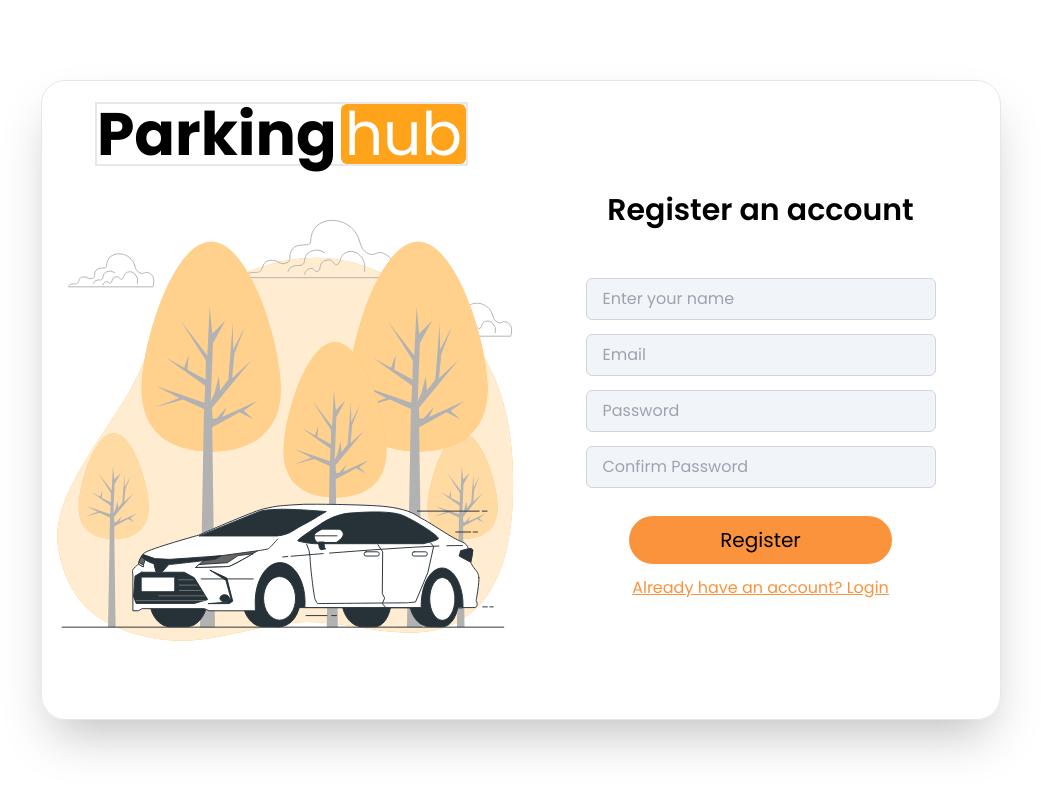
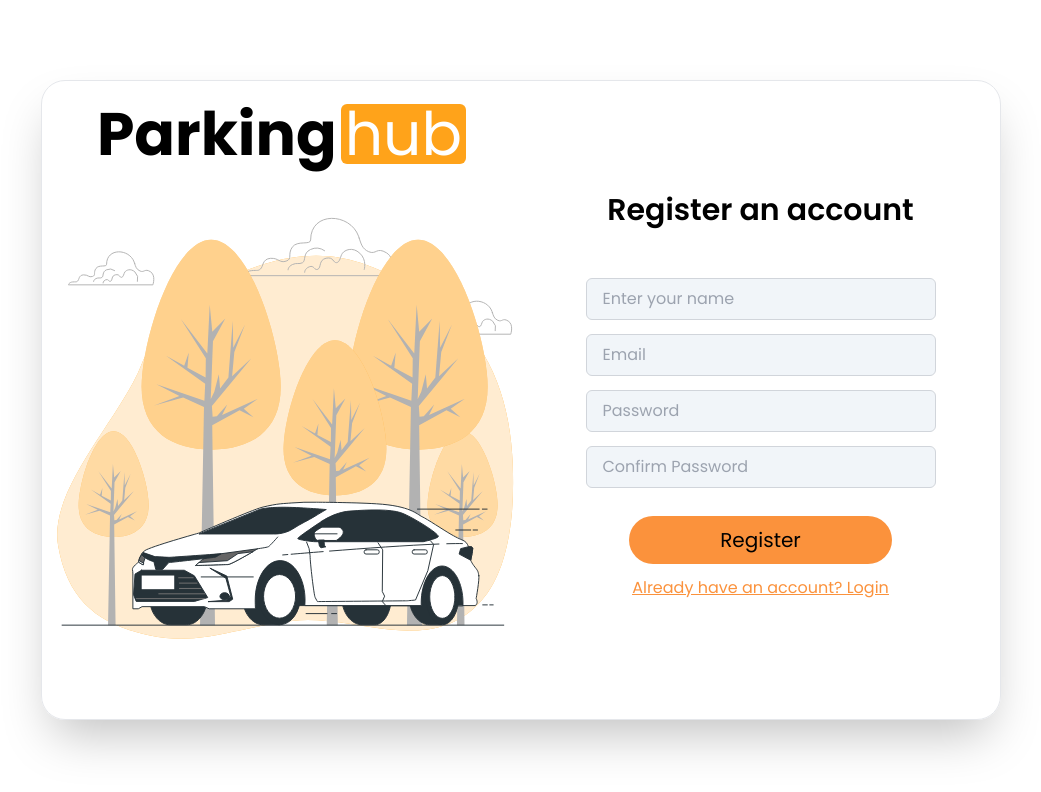
Before and after one commit to AG-2002/frontend-parkinghub, a React (Create React App) app: page /signup in a window 1280 px wide. Shown: the top 792 px of the page, without its empty margins (119-1160 px from the left). Built offline with nearby package versions, Linux system fonts and the light colour scheme.

Commit message:
remove border

```diff
--- a/src/components/Forms/RegistrationForm.js
+++ b/src/components/Forms/RegistrationForm.js
@@ -40,7 +40,7 @@ function RegistrationForm() {
     <div className="flex items-center justify-center h-screen ">
       <div className="flex flex-col items-center justify-center w-full h-full border shadow-2xl lg:w-3/4 md:flex-row md:rounded-3xl lg:h-4/5 ">
         <div className="flex flex-col items-center justify-center md:w-1/2 md:h-full rounded-l-3xl ">
-          <Logo className="text-4xl border-2 md:text-5xl lg:text-6xl" />
+          <Logo className="text-4xl md:text-5xl lg:text-6xl" />
           <img
             src={gps}
             alt="gps"
```
